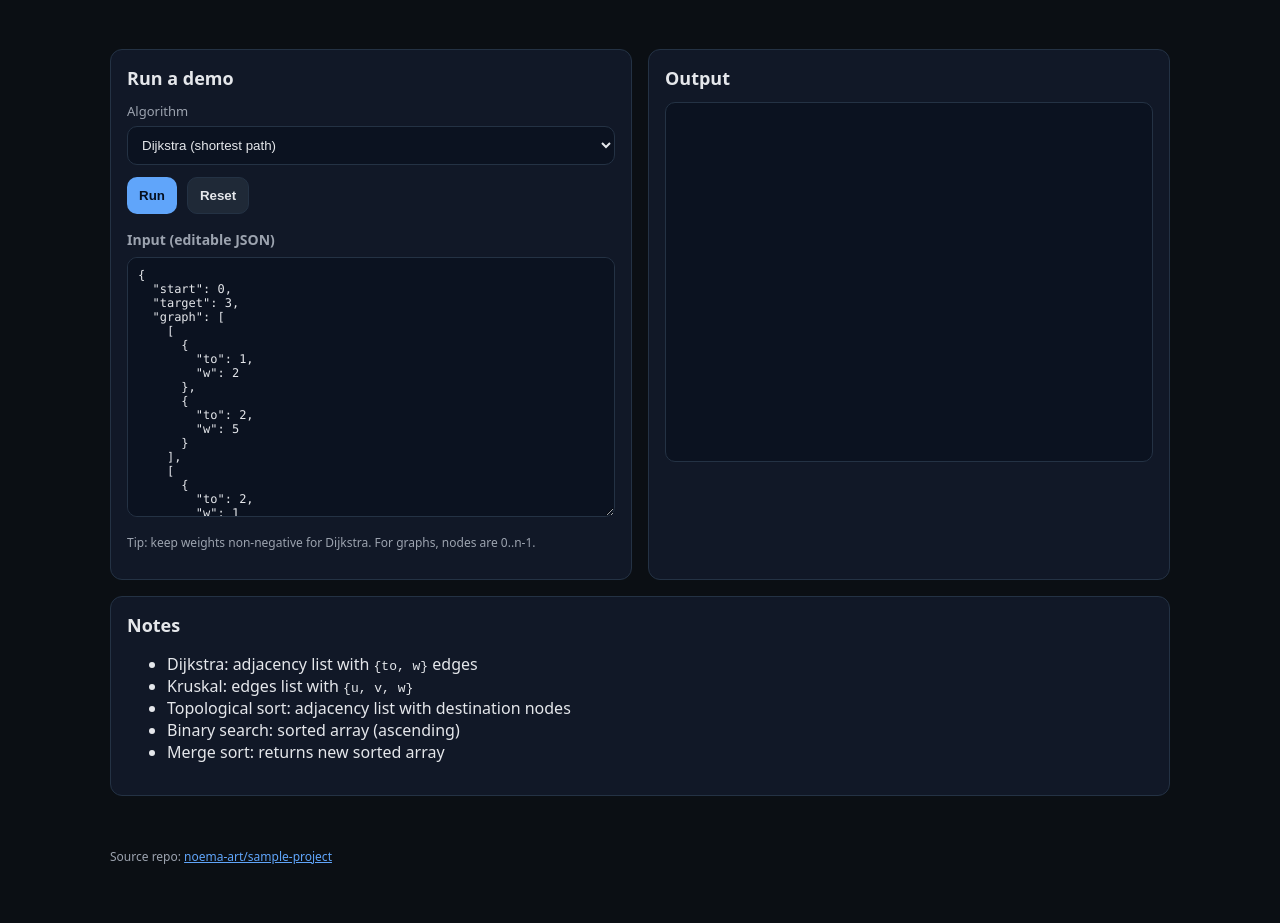
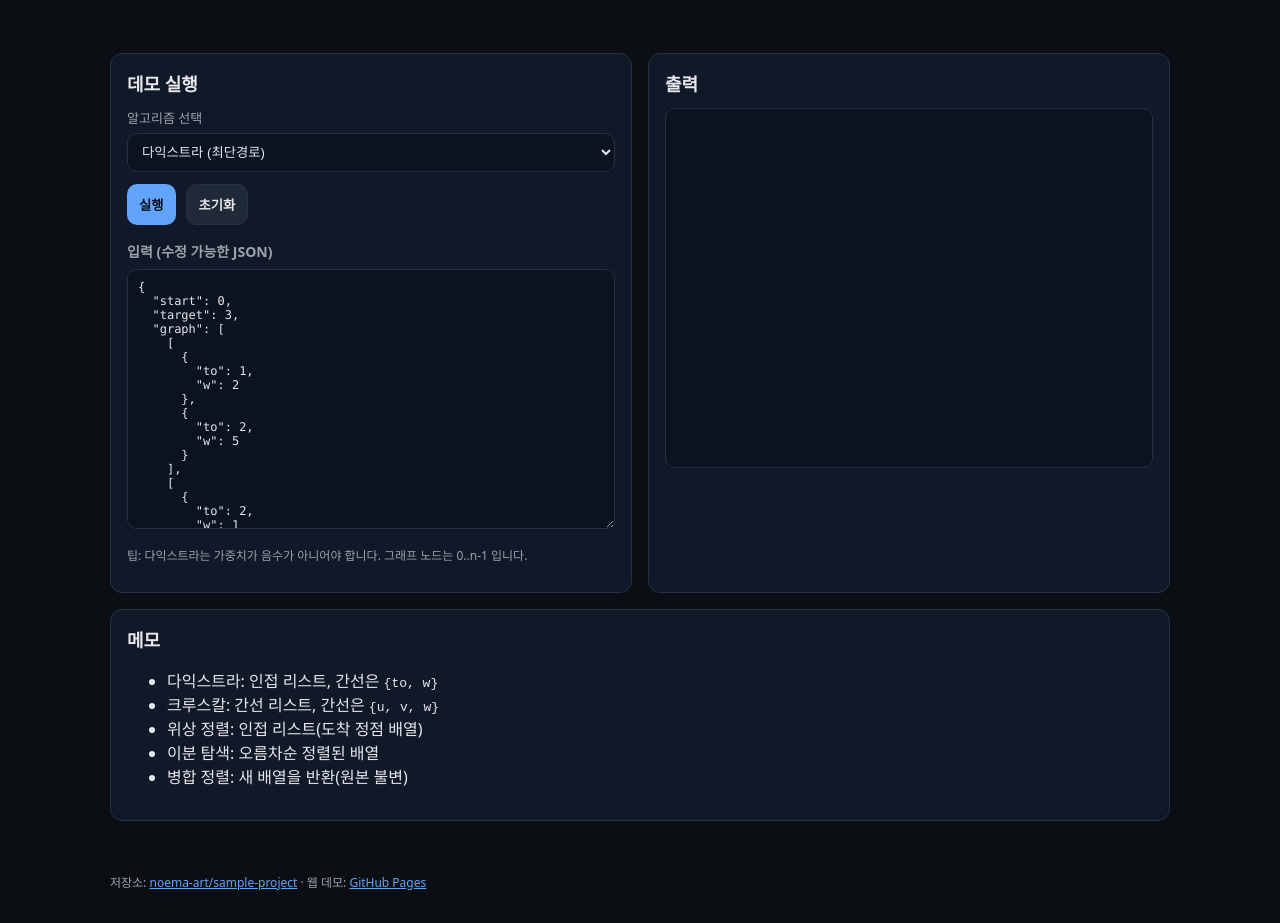
Before and after one commit to noema-art/sample-project, a website: page docs/index.html in a window 1280 px wide. Shown: the part 103-1026 px from the top of the page. Before the commit the page ends 1000 px from the top, so only its background shows below. Drawn offline with Linux system fonts and the light colour scheme.

Commit message:
Koreanize docs and CLI; add Pages link

```diff
--- a/docs/index.html
+++ b/docs/index.html
@@ -1,63 +1,64 @@
 <!doctype html>
-<html lang="en">
+<html lang="ko">
   <head>
     <meta charset="utf-8" />
     <meta name="viewport" content="width=device-width, initial-scale=1" />
-    <title>sample-project • Algorithms Demo</title>
+    <title>sample-project • 알고리즘 데모</title>
     <link rel="stylesheet" href="./style.css" />
   </head>
   <body>
     <header class="container">
-      <h1>Algorithms Demo</h1>
+      <h1>알고리즘 데모</h1>
       <p class="muted">
-        Static web demo for <code>sample-project</code>. No build step, no external dependencies.
+        <code>sample-project</code>용 정적 웹 데모입니다. 빌드 단계/외부 의존성 없이 동작합니다.
       </p>
     </header>
 
     <main class="container grid">
       <section class="panel">
-        <h2>Run a demo</h2>
-        <label class="label" for="demoSelect">Algorithm</label>
+        <h2>데모 실행</h2>
+        <label class="label" for="demoSelect">알고리즘 선택</label>
         <select id="demoSelect">
-          <option value="dijkstra">Dijkstra (shortest path)</option>
-          <option value="kruskal">Kruskal (MST)</option>
-          <option value="topsort">Topological sort (Kahn)</option>
-          <option value="bsearch">Binary search (+ bounds)</option>
-          <option value="mergesort">Merge sort</option>
+          <option value="dijkstra">다익스트라 (최단경로)</option>
+          <option value="kruskal">크루스칼 (MST)</option>
+          <option value="topsort">위상 정렬 (Kahn)</option>
+          <option value="bsearch">이분 탐색 (+ lower/upper bound)</option>
+          <option value="mergesort">병합 정렬</option>
         </select>
 
         <div class="row">
-          <button id="runBtn">Run</button>
-          <button id="resetBtn" class="secondary">Reset</button>
+          <button id="runBtn">실행</button>
+          <button id="resetBtn" class="secondary">초기화</button>
         </div>
 
-        <h3>Input (editable JSON)</h3>
+        <h3>입력 (수정 가능한 JSON)</h3>
         <textarea id="input" spellcheck="false"></textarea>
         <p class="muted small">
-          Tip: keep weights non-negative for Dijkstra. For graphs, nodes are 0..n-1.
+          팁: 다익스트라는 가중치가 음수가 아니어야 합니다. 그래프 노드는 0..n-1 입니다.
         </p>
       </section>
 
       <section class="panel">
-        <h2>Output</h2>
+        <h2>출력</h2>
         <pre id="output" aria-live="polite"></pre>
       </section>
 
       <section class="panel wide">
-        <h2>Notes</h2>
+        <h2>메모</h2>
         <ul>
-          <li>Dijkstra: adjacency list with <code>{to, w}</code> edges</li>
-          <li>Kruskal: edges list with <code>{u, v, w}</code></li>
-          <li>Topological sort: adjacency list with destination nodes</li>
-          <li>Binary search: sorted array (ascending)</li>
-          <li>Merge sort: returns new sorted array</li>
+          <li>다익스트라: 인접 리스트, 간선은 <code>{to, w}</code></li>
+          <li>크루스칼: 간선 리스트, 간선은 <code>{u, v, w}</code></li>
+          <li>위상 정렬: 인접 리스트(도착 정점 배열)</li>
+          <li>이분 탐색: 오름차순 정렬된 배열</li>
+          <li>병합 정렬: 새 배열을 반환(원본 불변)</li>
         </ul>
       </section>
     </main>
 
     <footer class="container muted small">
       <p>
-        Source repo: <a href="https://github.com/noema-art/sample-project" target="_blank" rel="noreferrer">noema-art/sample-project</a>
+        저장소: <a href="https://github.com/noema-art/sample-project" target="_blank" rel="noreferrer">noema-art/sample-project</a>
+        · 웹 데모: <a href="https://noema-art.github.io/sample-project/" target="_blank" rel="noreferrer">GitHub Pages</a>
       </p>
     </footer>
 
```
Also changed, not shown: src/cli.js (+58 -58 lines), README.md.
